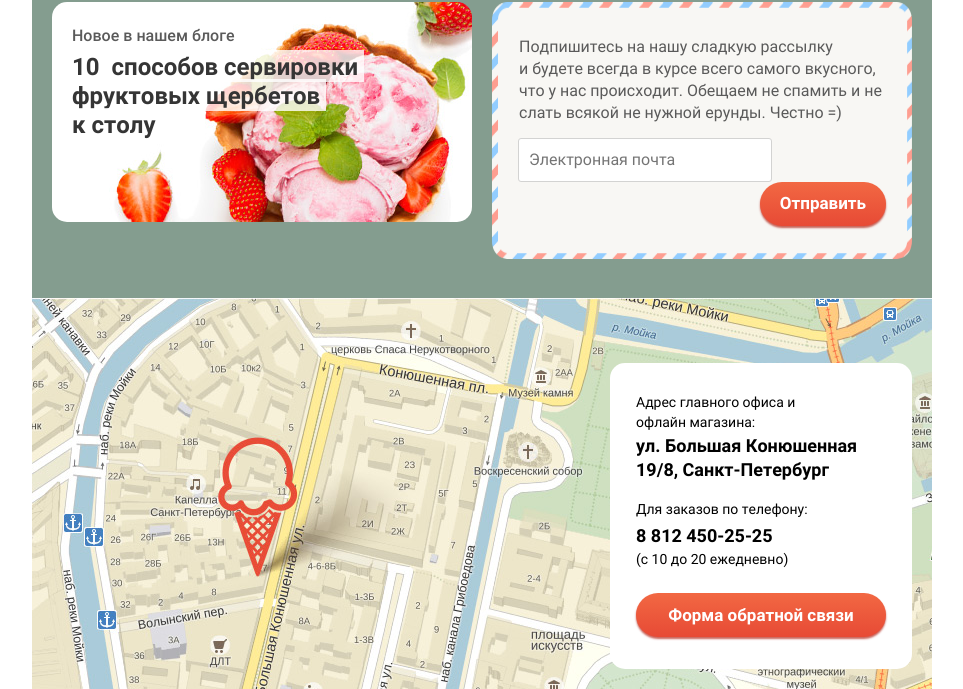
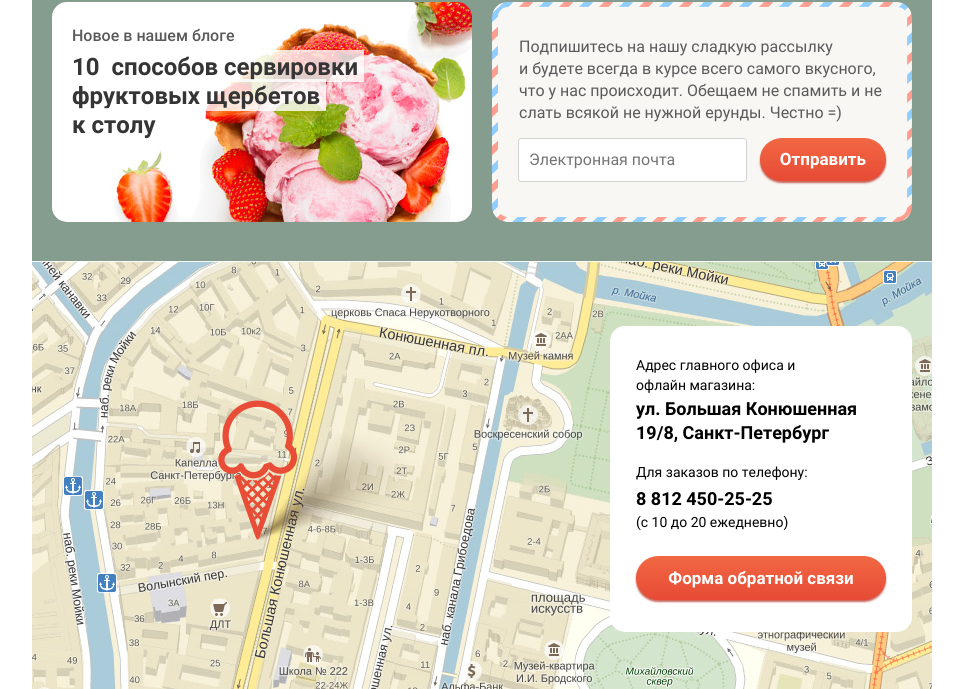
Before and after one commit to Eol217/Gllacy, a plain HTML site: page index.html in a window 1280 px wide. Shown: the part 1644-2333 px from the top of the page, without its empty margins (158-1121 px from the left). Drawn offline with Linux system fonts and the light colour scheme.

Commit message:
решил проблему с кросбраузерностью блока подписки

```diff
--- a/css/style.css
+++ b/css/style.css
@@ -609,9 +609,9 @@ img {
 
 .subscribe input {
   display: inline-block;
+  width: 207px;
   margin-left: -2px;
   padding: 8px 10px 10px;
-  padding-right: 35px;
 
   font-size: 16px;
   line-height: 24.3px;
```
